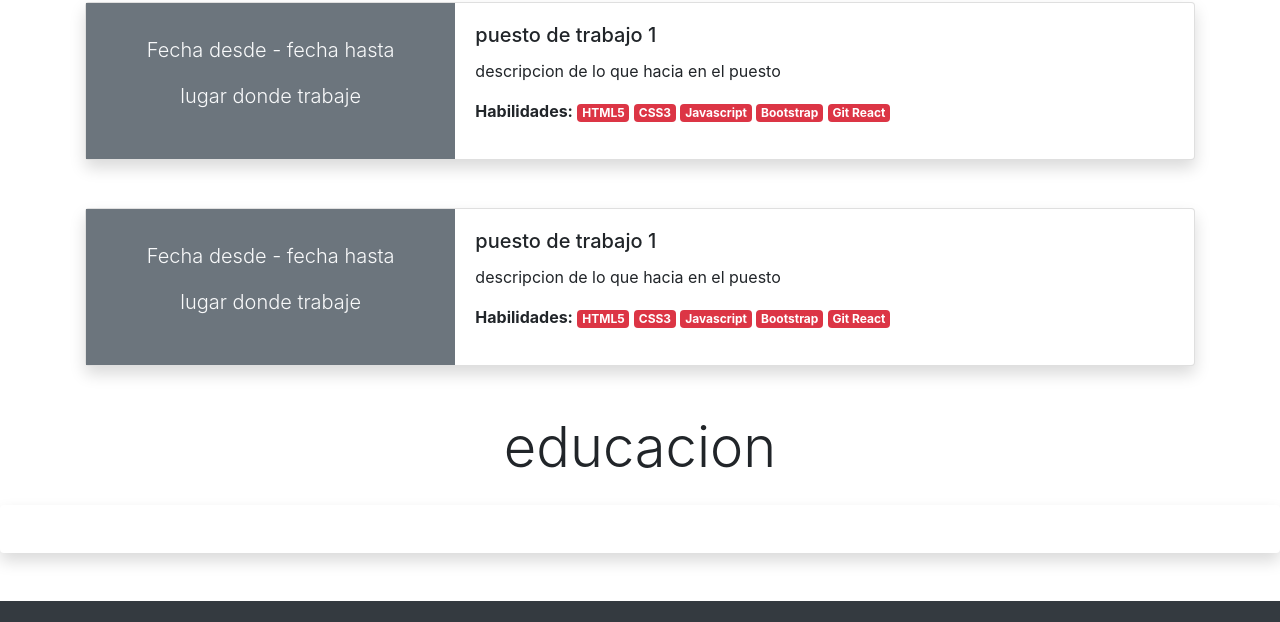
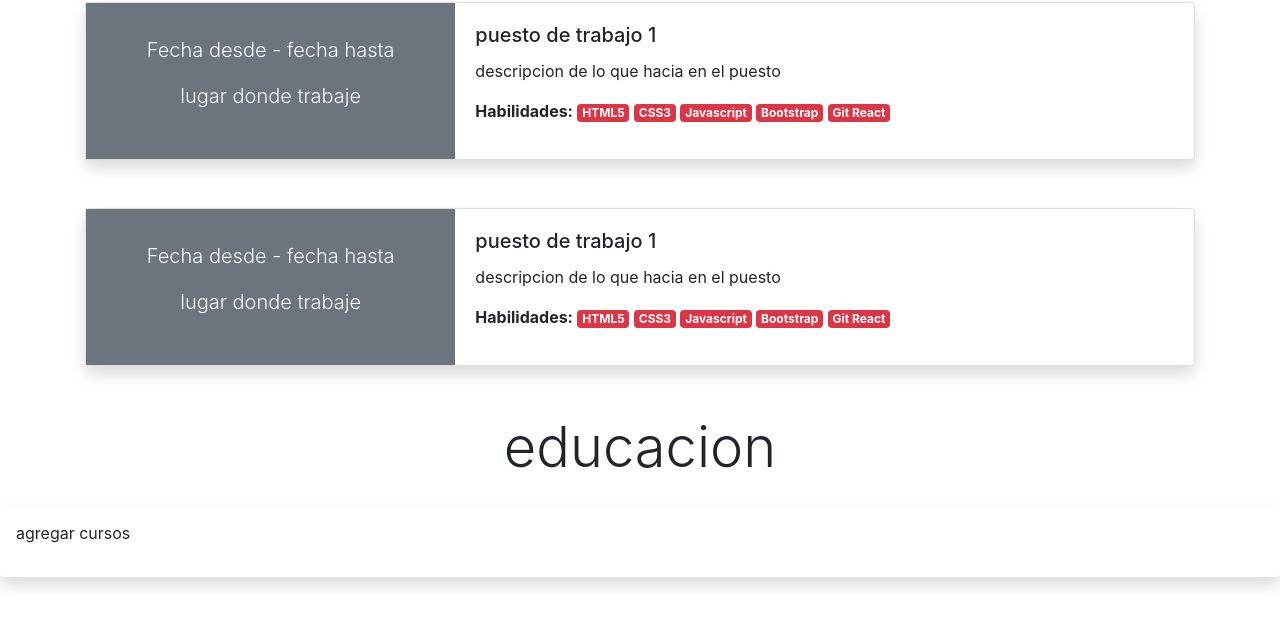
Before and after one commit to vecramar/vecramar.github.io, a plain HTML site: page index.html in a window 1280 px wide. Shown: the part 1261-1883 px from the top of the page. Drawn offline with nearby package versions, Linux system fonts and the light colour scheme.

Commit message:
se agrego cursos

```diff
--- a/index.html
+++ b/index.html
@@ -150,7 +150,7 @@
 
   <h2 class="display-4 text-center my-4" id="educacion">educacion</h2>
   <article class="shadow p-3 mb-5 bg-white rounded">
-    <p></p>
+    <p>agregar cursos</p>
   </article>
 
   <!--footer-->
```
Also changed, not shown: img/perfil.jpg (added).
